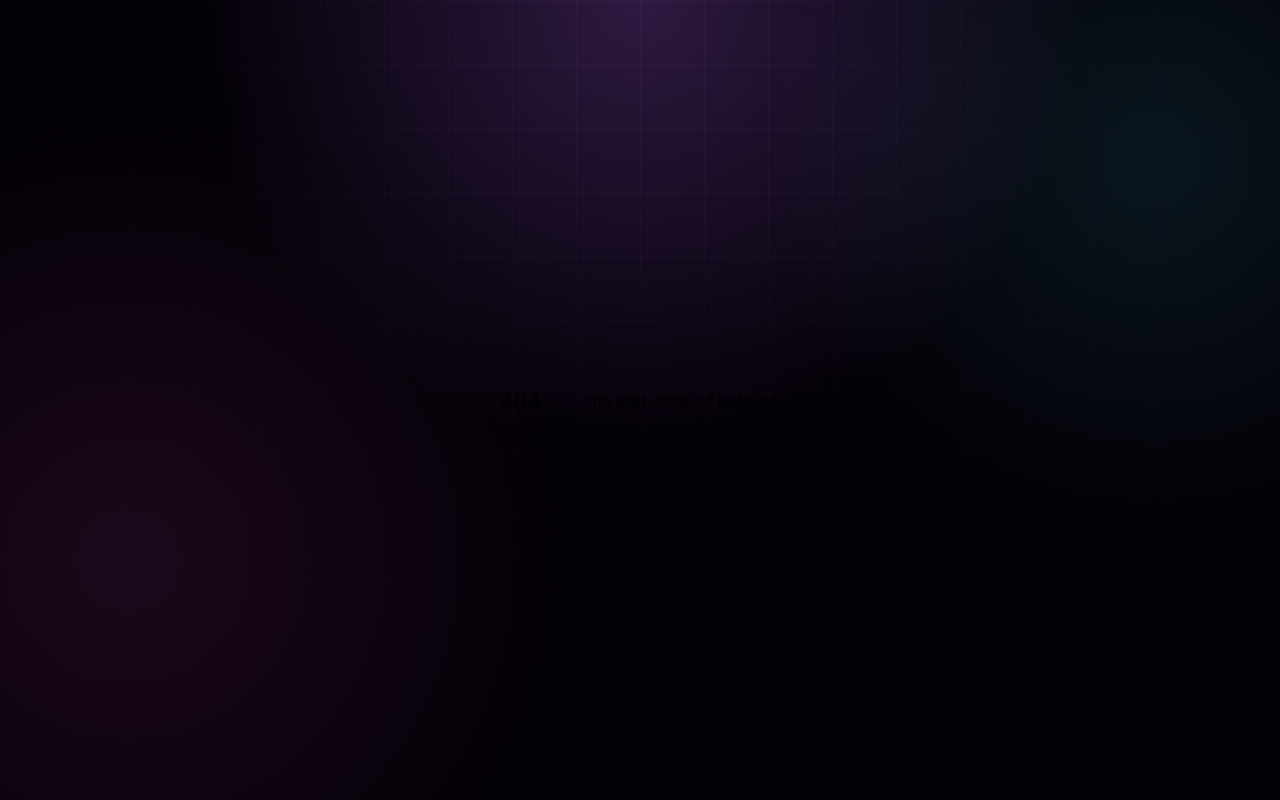
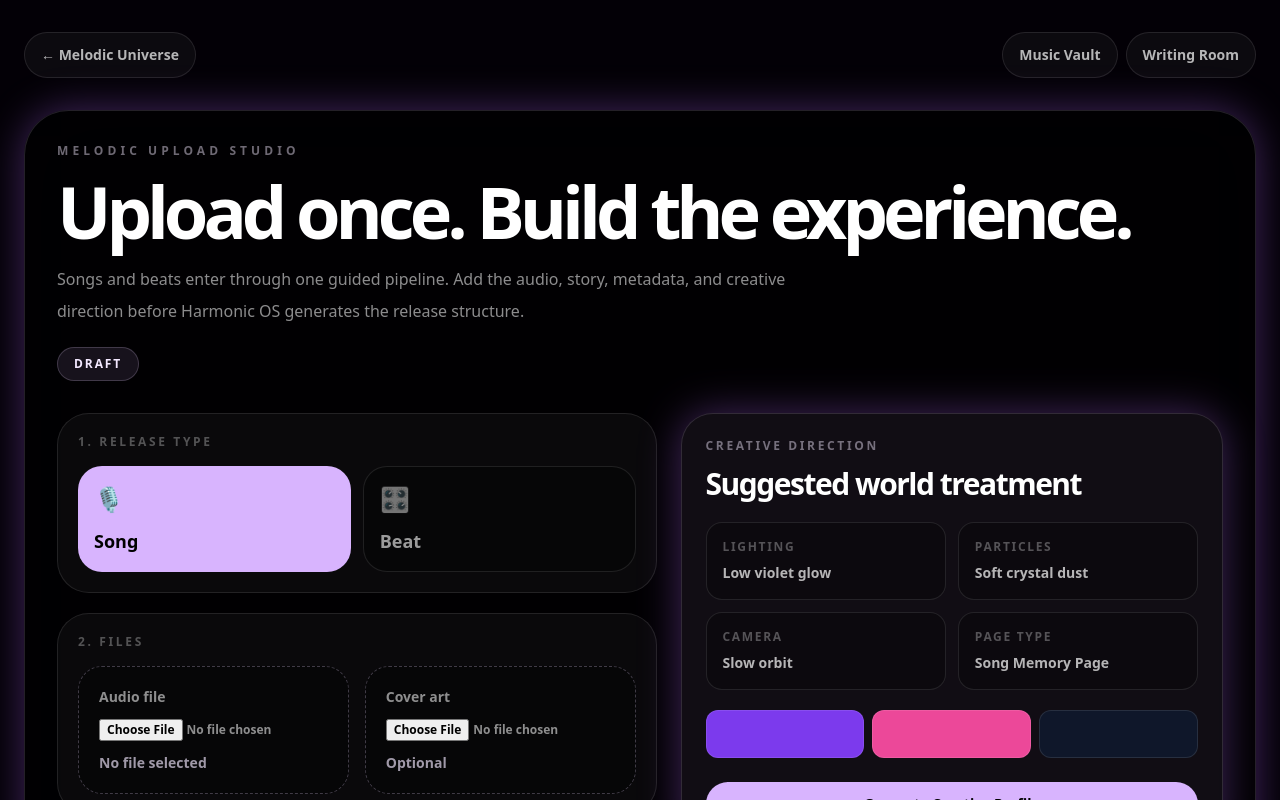
Before and after one commit to thatsmelodic/harmonic-os, a Next.js app: page /studio/melodic/upload in a window 1280 px wide. Before the commit this address had no page. Shown: the top 800 px of the page. Built offline with nearby package versions, Linux system fonts and the light colour scheme.

Commit message:
Launch Melodic upload studio

```diff
--- /dev/null
+++ b/app/studio/melodic/upload/page.tsx
@@ -0,0 +1,23 @@
+import Link from 'next/link';
+import { MelodicUploadStudio } from '@/components/studio/MelodicUploadStudio';
+
+export const metadata = {
+  title: 'Melodic Upload Studio | Harmonic OS',
+  description: 'Upload songs and beats, define their memory, metadata, licensing, and creative world treatment.',
+};
+
+export default function MelodicUploadStudioPage() {
+  return (
+    <main className="melodic-world relative min-h-screen overflow-hidden px-4 py-8 pb-28 sm:px-6">
+      <div className="melodic-aurora absolute inset-0 -z-20" />
+      <div className="frequency-grid absolute inset-0 -z-10 opacity-35" />
+      <div className="mx-auto max-w-7xl">
+        <nav className="mb-8 flex flex-wrap items-center justify-between gap-3 text-white">
+          <Link href="/worlds/melodic" className="rounded-full border border-white/10 bg-white/[.04] px-4 py-3 text-sm font-black text-white/70">← Melodic Universe</Link>
+          <div className="flex flex-wrap gap-2"><Link href="/worlds/melodic/vault" className="rounded-full border border-white/10 bg-white/[.04] px-4 py-3 text-sm font-black text-white/70">Music Vault</Link><Link href="/worlds/melodic/writing-room" className="rounded-full border border-white/10 bg-white/[.04] px-4 py-3 text-sm font-black text-white/70">Writing Room</Link></div>
+        </nav>
+        <MelodicUploadStudio />
+      </div>
+    </main>
+  );
+}
```
